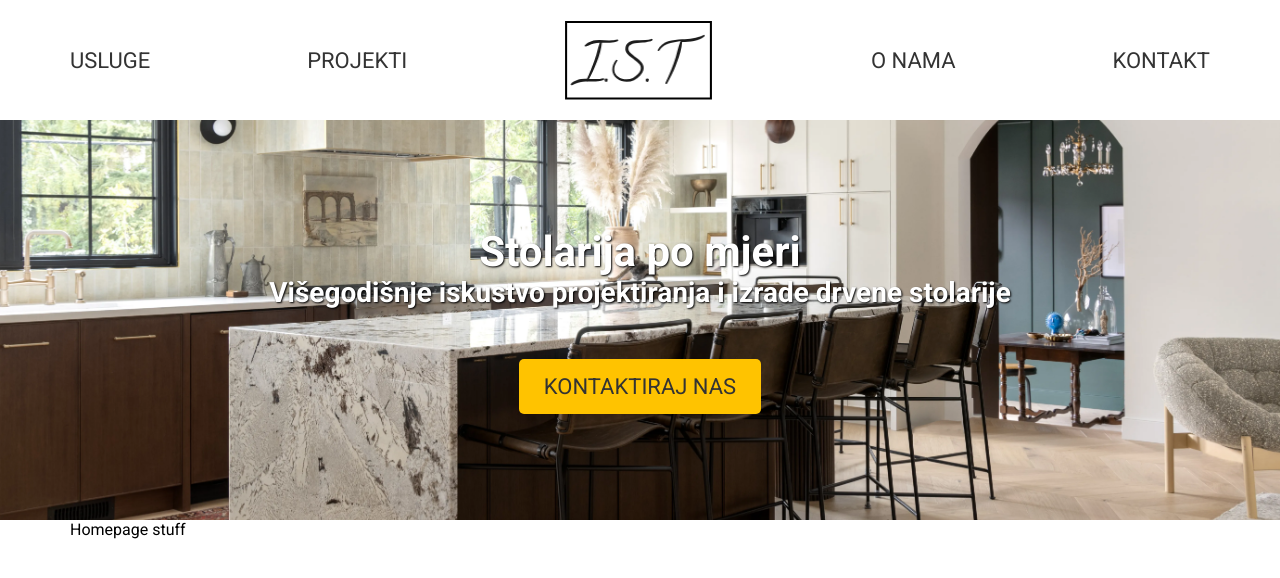
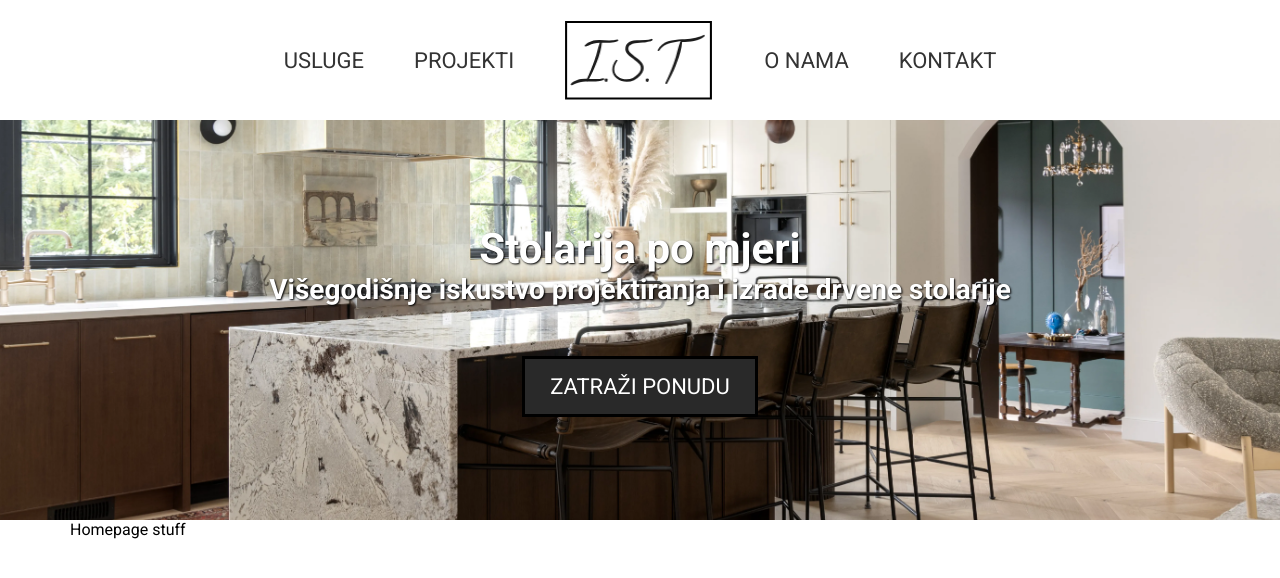
Before and after one commit to kresohr/ist-carpentry, a React (Vite) app: page / in a window 1280 px wide. Shown: the top 578 px of the page. Built offline with nearby package versions, Linux system fonts and the light colour scheme.

Commit message:
Navbar set to fixed, Hero styles modified

```diff
--- a/src/assets/styles/HeroStyle.js
+++ b/src/assets/styles/HeroStyle.js
@@ -3,7 +3,7 @@ import backgroundImage from "../images/kitchen.png";
 
 export const HeroContainer = styled.div`
   background-image: url(${backgroundImage});
-
+  margin-top: 120px;
   width: 100%;
   min-height: 400px;
 
@@ -35,10 +35,10 @@ export const HeroSubheadline = styled.h2`
 
 export const HeroCTAButton = styled.button`
   margin-top: 50px;
-  background: #ffc300;
-  color: #333333;
-  border: none;
-  border-radius: 5px;
+  background: #292929;
+  color: white;
+  cursor: pointer;
+  border: 3px solid black;
   padding: 15px 25px;
   font-size: 22px;
   font-family: "Roboto", sans-serif;
--- a/src/assets/styles/NavbarStyle.js
+++ b/src/assets/styles/NavbarStyle.js
@@ -1,14 +1,21 @@
 import styled from "styled-components";
 import { NavLink as Link } from "react-router-dom";
 
-export const Nav = styled.nav`
+export const Nav = styled.div`
   background: #ffffff;
   height: 120px;
+  width: 100%;
+  position: fixed;
+  top: 0;
+  display: flex;
+  justify-content: center;
+  align-items: center;
+`;
+
+export const NavContainer = styled.nav`
+  display: flex;
+  gap: 50px;
   max-width: 1140px;
-  margin: 0 auto;
-  display: flex;
-  justify-content: space-between;
-  align-items: center;
 `;
 
 export const NavigationLink = styled(Link)`
--- a/src/components/Hero/Hero.jsx
+++ b/src/components/Hero/Hero.jsx
@@ -14,7 +14,7 @@ const Hero = () => {
         <HeroSubheadline>
           Višegodišnje iskustvo projektiranja i izrade drvene stolarije
         </HeroSubheadline>
-        <HeroCTAButton>KONTAKTIRAJ NAS</HeroCTAButton>
+        <HeroCTAButton>ZATRAŽI PONUDU</HeroCTAButton>
       </HeroContainer>
     </>
   );
--- a/src/components/Navbar/Navbar.jsx
+++ b/src/components/Navbar/Navbar.jsx
@@ -1,6 +1,7 @@
 import React from "react";
 import {
   Nav,
+  NavContainer,
   NavLogo,
   NavLogoWrapper,
   NavigationLink,
@@ -11,6 +12,7 @@ const Navbar = () => {
   return (
     <>
       <Nav>
+        <NavContainer>
           <NavigationLink to="/services">USLUGE</NavigationLink>
           <NavigationLink to="/projects">PROJEKTI</NavigationLink>
           <NavLogoWrapper to="/">
@@ -18,6 +20,7 @@ const Navbar = () => {
           </NavLogoWrapper>
           <NavigationLink to="/about-us">O NAMA</NavigationLink>
           <NavigationLink to="/contact">KONTAKT</NavigationLink>
+        </NavContainer>
       </Nav>
     </>
   );
```
Lines whose indentation alone changed are shown as unchanged.
